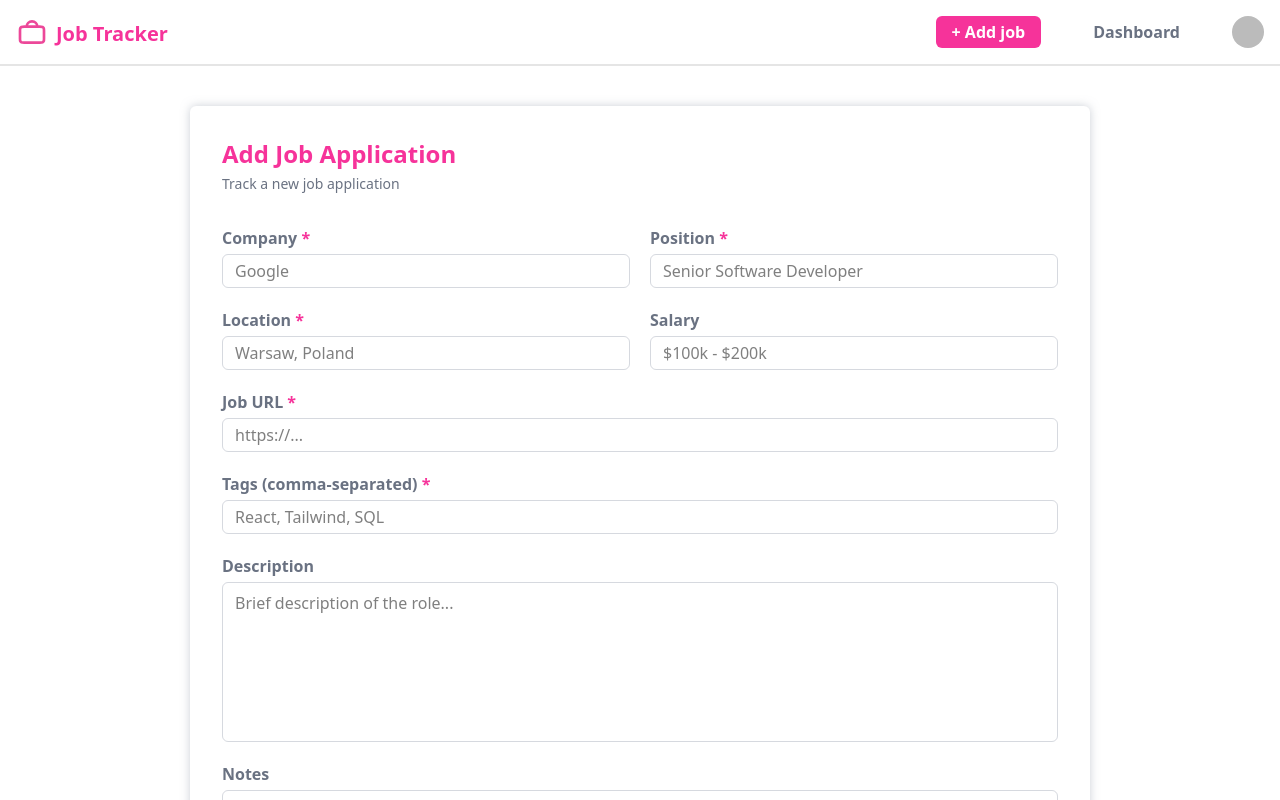
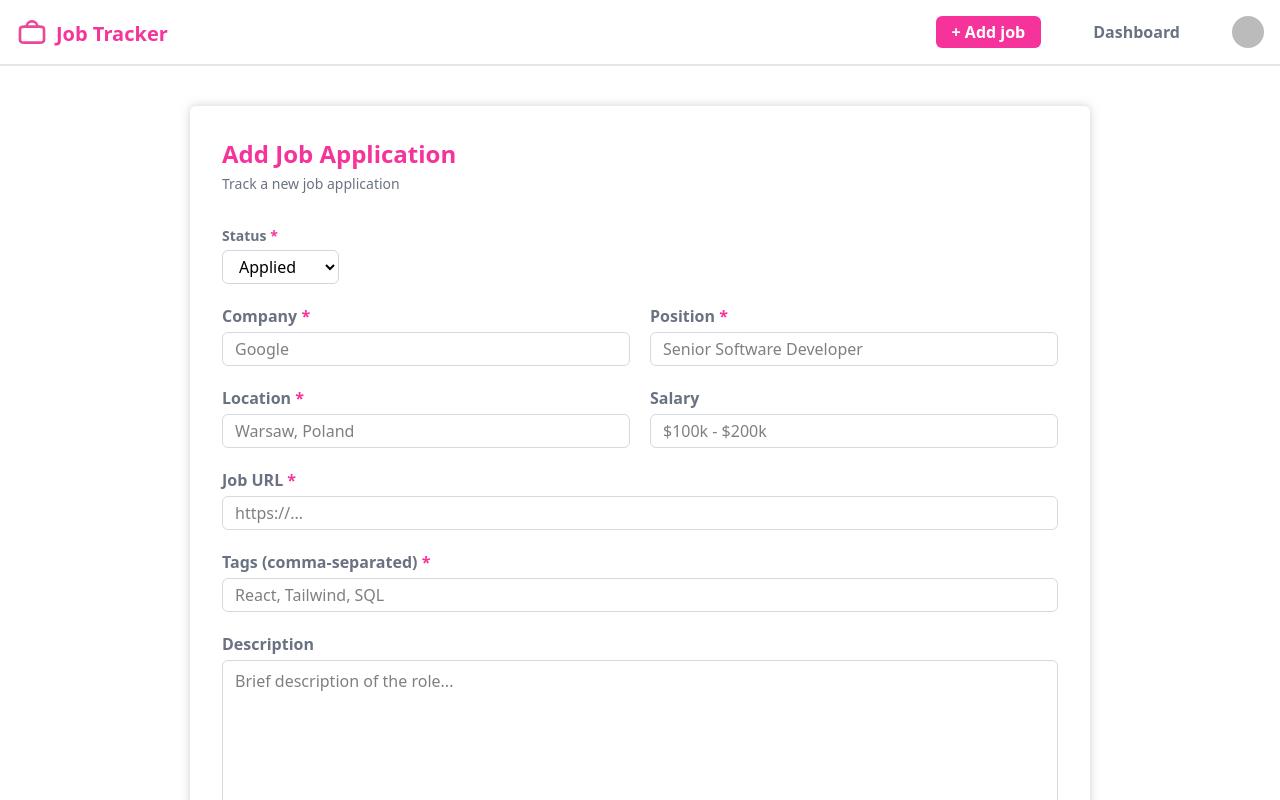
Before and after one commit to p-glazowski/job-application-tracker, a Next.js app: page /dashboard/add in a window 1280 px wide. Shown: the top 800 px of the page. Built offline with nearby package versions, Linux system fonts and the light colour scheme; no server answers; sample sign-in values are in the browser's storage.

Commit message:
added status option to add page

```diff
--- a/actions/prismaActions.ts
+++ b/actions/prismaActions.ts
@@ -14,7 +14,7 @@ export async function sendData(formData: FormData) {
 
   const myData = {
     userId: userId,
-    status: 'applied',
+    status: formData.get('status') as string,
     company: formData.get('company') as string,
     position: formData.get('position') as string,
     location: formData.get('location') as string,
--- a/app/dashboard/add/page.tsx
+++ b/app/dashboard/add/page.tsx
@@ -24,6 +24,23 @@ export default async function Home() {
           <p className="text-sm text-gray-500">Track a new job application</p>
         </div>
         <div className="flex flex-col gap-5">
+          {/* STATUS */}
+          <div className="flex flex-col gap-1 w-fit">
+            <label htmlFor="status" className="text-sm font-bold text-gray-500">
+              Status <span className="text-pink-500">*</span>
+            </label>
+            <select
+              id="status"
+              name="status"
+              defaultValue="applied"
+              className="border border-gray-300 rounded-md p-1 px-3 text-black outline-none focus:border-pink-400 w-full"
+            >
+              <option value="applied">Applied</option>
+              <option value="interview">Interview</option>
+              <option value="offer">Offer</option>
+              <option value="rejected">Rejected</option>
+            </select>
+          </div>
           {/* FIRST ROW */}
           <div className="flex gap-5">
             <SingleInput id="company" req={true} placeholder="Google">
```
